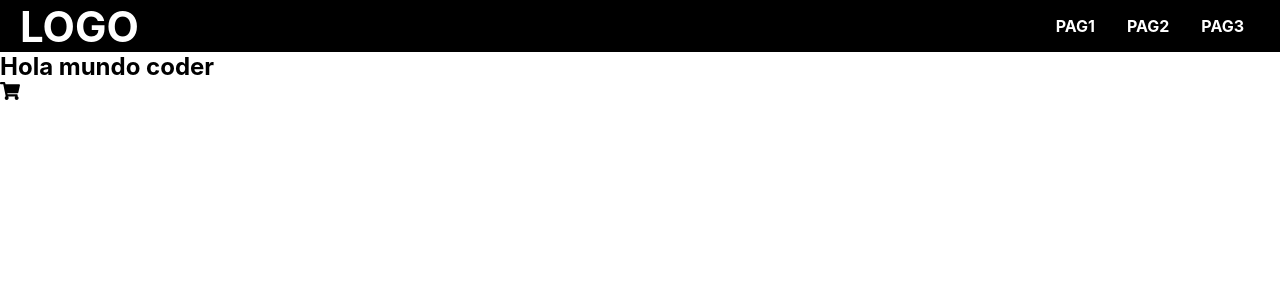
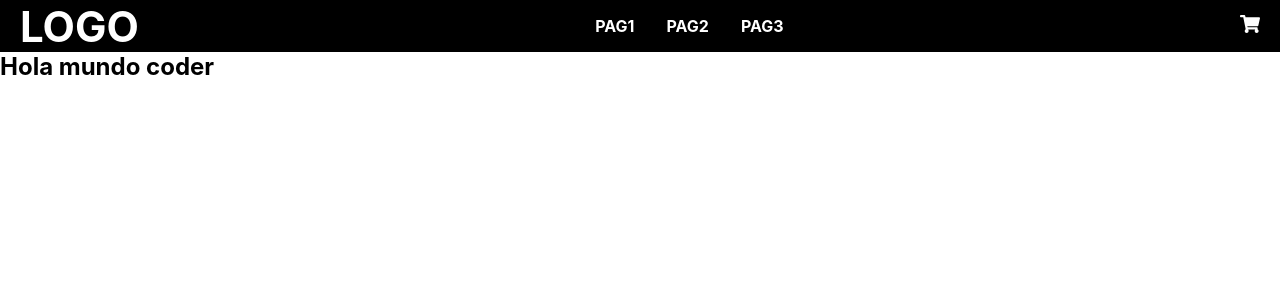
Before and after one commit to rabasquito/raba-react, a React (Create React App) app: page / in a window 1280 px wide. Shown: the top 300 px of the page. Built offline with nearby package versions, Linux system fonts and the light colour scheme.

Commit message:
agregando CartWidget a NavBar

```diff
--- a/src/App.js
+++ b/src/App.js
@@ -1,7 +1,7 @@
 import './styles.css'
 import {NavBar} from './components/NavBar/NavBar';
 import {ItemListContainer} from './components/ItemListContainer/ItemListContainer';
-import { CartWidget } from './components/CartWidget/CartWidget';
+
 
 function App() {
   return (
@@ -9,7 +9,7 @@ function App() {
 
       <NavBar/>
       <ItemListContainer greeting="Hola mundo coder"/>
-      <CartWidget/>
+
 
     </div>
   );
--- a/src/components/CartWidget/CartWidget.scss
+++ b/src/components/CartWidget/CartWidget.scss
@@ -1,3 +1,4 @@
 .cartWidget {
     font-size: 20px;
+    color: #fff;
 }
--- a/src/components/NavBar/NavBar.js
+++ b/src/components/NavBar/NavBar.js
@@ -1,3 +1,4 @@
+import { CartWidget } from '../CartWidget/CartWidget';
 import './NavBar.scss'
 
 export const NavBar = () => {
@@ -13,6 +14,7 @@ export const NavBar = () => {
                     <li>Pag3</li>
                 </ul>
             </nav>
+            <CartWidget/>
         </header>
     )
 }
```
